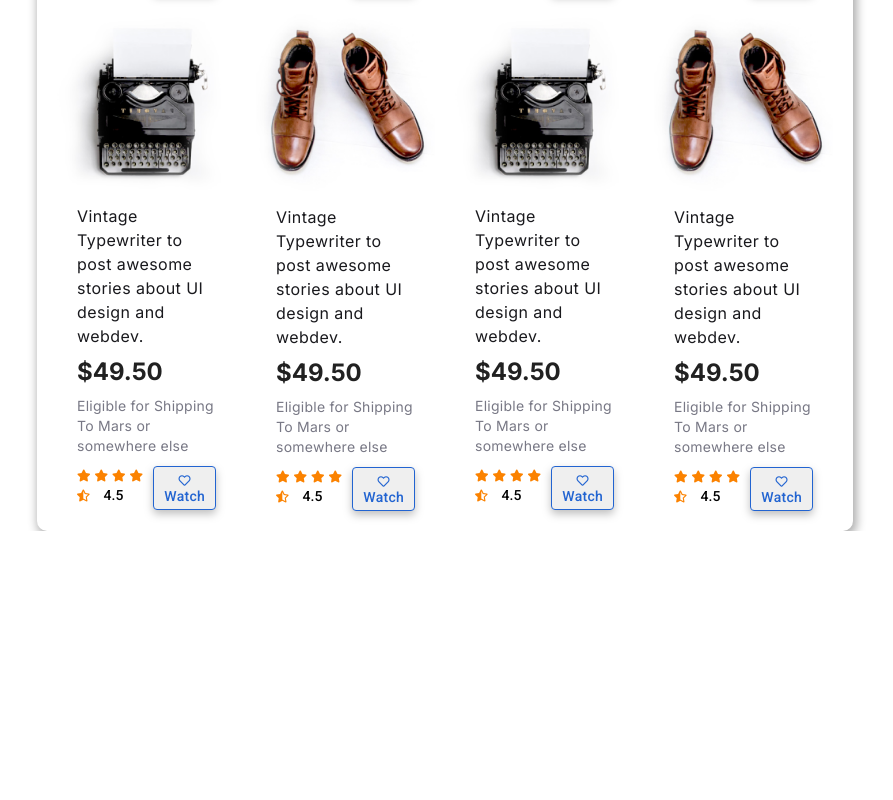
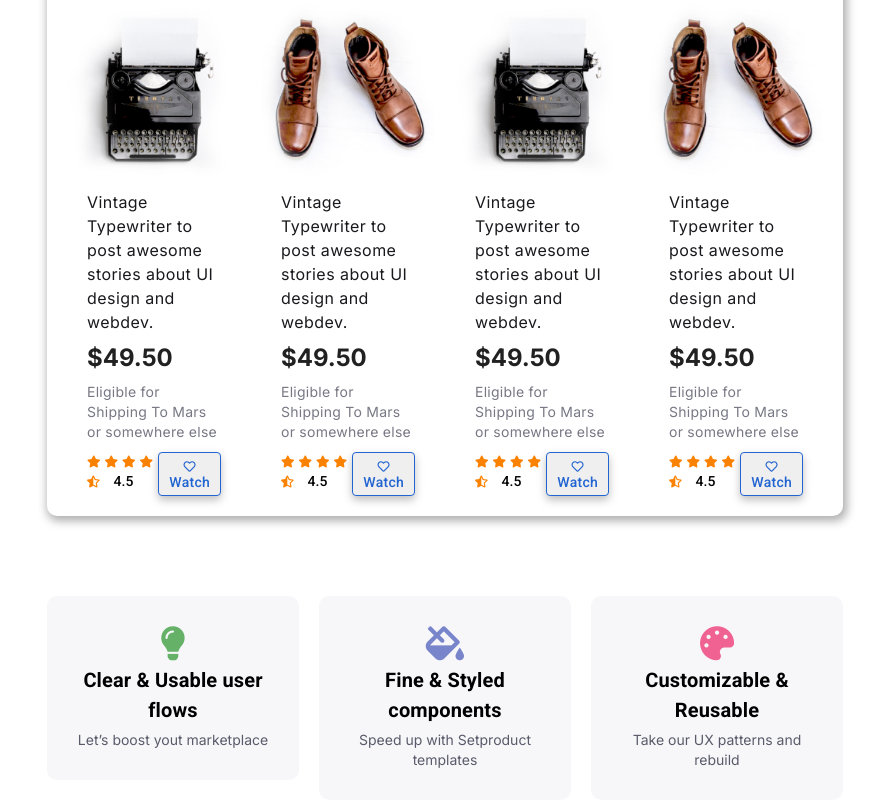
Before and after one commit to codeacademyprogramming/05-05-21-AsimRzayev, a plain HTML site: page index.html in a window 1280 px wide. Shown: the part 1227-2027 px from the top of the page, without its empty margins (331-1224 px from the left). Before the commit the page ends 1758 px from the top, so only its background shows below. Drawn offline with Linux system fonts and the light colour scheme.

Commit message:
Day-3.AddFooterSection

```diff
--- a/Assets/css/style.scss
+++ b/Assets/css/style.scss
@@ -66,3 +66,45 @@
         }
     }
 }
+footer
+{
+    margin-top: 80px;
+    .footer-item
+    {
+    width: 100%;
+    padding: 30px 20px;
+    background: #F7F7FA;
+    border-radius: 10px;
+   text-align: center;
+      i{
+        font-size: 34px;
+      }
+      h3{
+          //styleName: Quicksand / 20 sp • H6;
+            font-family: $fontfamilyRoboto;
+            font-size: 20px;
+            font-weight: 700;
+            line-height: 30px;
+            letter-spacing: 0.0075em;
+            margin: 5px 0px ;
+      }
+      p{
+          //styleName: Inter / Body Small;
+        font-family: $fontfamilyInter;
+        font-size: 14px;
+        font-weight: 400;
+        line-height: 20px;
+        color: #5A5B6A;
+      }
+
+    }
+    .col-xl-4:nth-child(1) i {
+        color: #65B168;
+    }
+    .col-xl-4:nth-child(2) i{
+      color: #7985CB;
+  }
+  .col-xl-4:nth-child(3) i{
+      color: #EF6292;
+  }
+}
--- a/index.html
+++ b/index.html
@@ -48,7 +48,8 @@
                    <div class="col-xl-3">
 
                    </div>
-                   <div class="col-xl-9" id="Products">
+                   <div class="col-xl-9">
+                   <div class="col-xl-12" id="Products">
                        <div class="row justify-content-between top-views">
                            <div class="col-xl-5 display-flex justify-content-evenly">
                             <div class="selection ">
@@ -346,8 +347,34 @@
                                </div>
                            </div>
                        </div>
+                    </div>
+                       <footer >
+                        <div class="row justify-content-between padding-reset">
+                            <div class="col-xl-4 ">
+                                <div class="footer-item">
+                                    <i class="fas fa-lightbulb"></i>
+                                    <h3>Clear & Usable user flows</h3>
+                                    <p>Let’s boost yout marketplace</p>
+                                </div>
+                            </div>
+                            <div class="col-xl-4">
+                                <div class="footer-item">
+                                    <i class="fas fa-fill-drip"></i>
+                                    <h3>Fine & Styled components</h3>
+                                    <p>Speed up with Setproduct templates</p>
+                                </div>
+                            </div>
+                            <div class="col-xl-4">
+                                <div class="footer-item">
+                                    <i class="fas fa-palette"></i>
+                                    <h3>Customizable & Reusable</h3>
+                                    <p>Take our UX patterns and rebuild</p>
+                                </div>
+                            </div>
+                        </div>
+                    </footer>
+                </div>
 
-                   </div>
                </div>
        </div>
    </main>
```
Also changed, not shown: Assets/css/style.css, 1 other file.
